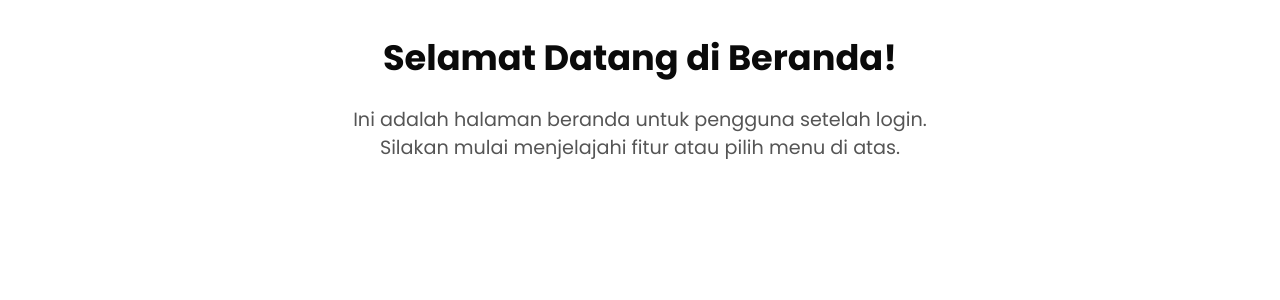
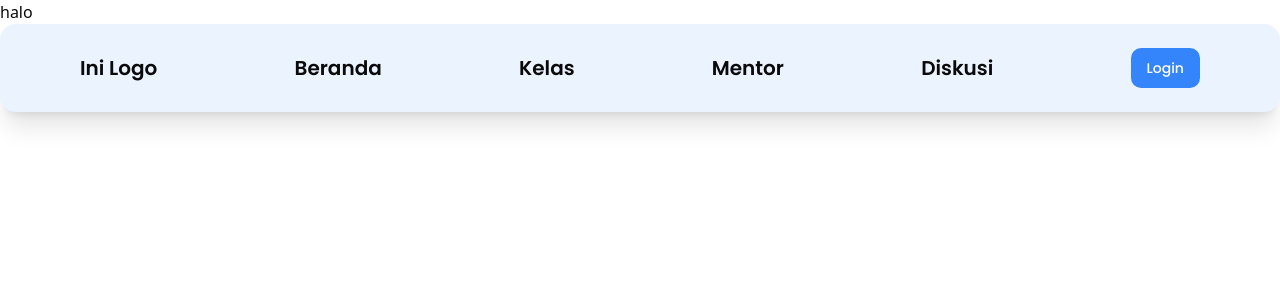
Before and after one commit to syaquiii/innoventum, a Next.js app: page /home in a window 1280 px wide. Shown: the top 300 px of the page. Built offline with nearby package versions, Linux system fonts and the light colour scheme; no server answers.

Commit message:
feat: add navbar

```diff
--- /dev/null
+++ b/src/app/(auth)/register/container/RegsiterContainer.tsx
@@ -0,0 +1,43 @@
+"use client";
+
+import { ErrorPopup } from "@/shared/components/popup/error";
+import { RegisterForm } from "../components/Form";
+import { useRegister } from "../hooks/useRegister";
+
+export default function RegisterContainer() {
+  const {
+    formData,
+    error,
+    isLoading,
+    handleChange,
+    handleSubmit,
+    handleGoogleSignIn,
+  } = useRegister();
+
+  return (
+    <div className="flex min-h-screen">
+      {/* Sisi Kiri - Form */}
+      <div className="flex flex-1 flex-col justify-center">
+        <div className="">
+          <div>
+            <h2 className="text-3xl font-bold tracking-tight text-light">
+              Daftar
+            </h2>
+            <p className="mt-2 text-sm text-light/70">
+              Find your space and innovate with Innoventum
+            </p>
+          </div>
+
+          <RegisterForm
+            formData={formData}
+            isLoading={isLoading}
+            onChange={handleChange}
+            onSubmit={handleSubmit}
+            onGoogleSignIn={handleGoogleSignIn}
+          />
+          <ErrorPopup error={error} duration={3000} />
+        </div>
+      </div>
+    </div>
+  );
+}
--- a/src/app/(auth)/register/page.tsx
+++ b/src/app/(auth)/register/page.tsx
@@ -1,43 +1,7 @@
-"use client";
+import RegisterContainer from "./container/RegsiterContainer";
 
-import { ErrorPopup } from "@/shared/components/popup/error";
-import { RegisterForm } from "./components/Form";
-import { useRegister } from "./hooks/useRegister";
+const page = () => {
+  return <RegisterContainer />;
+};
 
-export default function RegisterPage() {
-  const {
-    formData,
-    error,
-    isLoading,
-    handleChange,
-    handleSubmit,
-    handleGoogleSignIn,
-  } = useRegister();
-
-  return (
-    <div className="flex min-h-screen">
-      {/* Sisi Kiri - Form */}
-      <div className="flex flex-1 flex-col justify-center">
-        <div className="mx-auto w-full max-w-sm lg:w-96">
-          <div>
-            <h2 className="text-3xl font-bold tracking-tight text-light">
-              Daftar
-            </h2>
-            <p className="mt-2 text-sm text-light/70">
-              Find your space and innovate with Innoventum
-            </p>
-          </div>
-
-          <RegisterForm
-            formData={formData}
-            isLoading={isLoading}
-            onChange={handleChange}
-            onSubmit={handleSubmit}
-            onGoogleSignIn={handleGoogleSignIn}
-          />
-          <ErrorPopup error={error} duration={3000} />
-        </div>
-      </div>
-    </div>
-  );
-}
+export default page;
--- /dev/null
+++ b/src/app/(user)/home/container/HomeContainer.tsx
@@ -0,0 +1,5 @@
+const HomeContainer = () => {
+  return <div className="mycontainer">halo</div>;
+};
+
+export default HomeContainer;
--- a/src/app/(user)/home/page.tsx
+++ b/src/app/(user)/home/page.tsx
@@ -1,36 +1,7 @@
-"use client";
+import HomeContainer from "./container/HomeContainer";
 
-export default function HomePage() {
-  return (
-    <div
-      className="font-poppins"
-      style={{
-        padding: "2rem 0",
-        textAlign: "center",
-        maxWidth: 600,
-        margin: "0 auto",
-      }}
-    >
-      <h1
-        style={{
-          fontSize: "2.2rem",
-          fontWeight: 700,
-          marginBottom: "1.3rem",
-        }}
-      >
-        Selamat Datang di Beranda!
-      </h1>
-      <p
-        style={{
-          fontSize: "1.2rem",
-          color: "#555",
-          marginBottom: "2rem",
-        }}
-      >
-        Ini adalah halaman beranda untuk pengguna setelah login.
-        <br />
-        Silakan mulai menjelajahi fitur atau pilih menu di atas.
-      </p>
-    </div>
-  );
-}
+const page = () => {
+  return <HomeContainer />;
+};
+
+export default page;
--- /dev/null
+++ b/src/app/(user)/layout.tsx
@@ -0,0 +1,15 @@
+import Navbar from "@/shared/components/navbar/Navbar";
+import React from "react";
+
+export default function UserLayout({
+  children,
+}: {
+  children: React.ReactNode;
+}) {
+  return (
+    <>
+      <Navbar />
+      <main className="">{children}</main>
+    </>
+  );
+}
--- a/src/app/globals.css
+++ b/src/app/globals.css
@@ -27,7 +27,9 @@
   --color-ourblack: #101010;
   --color-ourgreen: #c7ff9f;
 }
-
+@utility mycontainer {
+  @apply container  max-w-7xl w-full mx-auto lg:px-10 xl:px-0;
+}
 @theme inline {
   --radius-sm: calc(var(--radius) - 4px);
   --radius-md: calc(var(--radius) - 2px);
--- a/src/app/layout.tsx
+++ b/src/app/layout.tsx
@@ -2,6 +2,7 @@ import type { Metadata } from "next";
 import { Poppins } from "next/font/google";
 import "./globals.css";
 import Providers from "@/shared/providers/provider";
+import { AuthProvider } from "@/shared/context/AuthContext";
 
 const poppins = Poppins({
   variable: "--font-poppins",
@@ -22,7 +23,9 @@ export default function RootLayout({
   return (
     <html lang="en">
       <body className={`${poppins.variable}  antialiased`}>
-        <Providers>{children}</Providers>
+        <Providers>
+          <AuthProvider>{children}</AuthProvider>
+        </Providers>
       </body>
     </html>
   );
--- /dev/null
+++ b/src/shared/components/navbar/Navbar.tsx
@@ -0,0 +1,67 @@
+"use client";
+
+import { Button } from "@/components/ui/button";
+import { navList } from "./data/navlist";
+import { useEffect, useState } from "react";
+import Link from "next/link";
+
+const Navbar = () => {
+  const [isVisible, setIsVisible] = useState(true);
+  const [lastScrollY, setLastScrollY] = useState(0);
+
+  useEffect(() => {
+    const handleScroll = () => {
+      const currentScrollY = window.scrollY;
+
+      if (currentScrollY > lastScrollY && currentScrollY > 100) {
+        // Scroll ke bawah & lebih dari 100px
+        setIsVisible(false);
+      } else {
+        // Scroll ke atas
+        setIsVisible(true);
+      }
+
+      setLastScrollY(currentScrollY);
+    };
+
+    window.addEventListener("scroll", handleScroll, { passive: true });
+
+    return () => {
+      window.removeEventListener("scroll", handleScroll);
+    };
+  }, [lastScrollY]);
+
+  return (
+    <nav
+      className={`mycontainer fixed top-0 left-0 right-0 z-50 transition-transform duration-300 ${
+        isVisible ? "translate-y-0" : "-translate-y-full"
+      }`}
+    >
+      <div className="bg-light px-20 text-xl font-semibold font-poppins py-6 my-6 rounded-2xl shadow-xl">
+        <ul className="flex justify-between items-center">
+          <div className="transition-transform hover:scale-110 duration-200 cursor-pointer">
+            Ini Logo
+          </div>
+          {navList.map((item) => (
+            <li key={item.id}>
+              <Link
+                href={item.href}
+                className="relative inline-block transition-all duration-300 hover:text-normal hover:scale-105 after:content-[''] after:absolute after:w-0 after:h-0.5 after:bg-normal after:left-0 after:-bottom-1 after:transition-all after:duration-300 hover:after:w-full"
+              >
+                {item.label}
+              </Link>
+            </li>
+          ))}
+          <Button
+            variant="normal"
+            className="transition-all duration-300 hover:scale-105 hover:shadow-lg hover:bg-normal hover:text-white"
+          >
+            Login
+          </Button>
+        </ul>
+      </div>
+    </nav>
+  );
+};
+
+export default Navbar;
--- /dev/null
+++ b/src/shared/components/navbar/data/navlist.ts
@@ -0,0 +1,22 @@
+export const navList = [
+  {
+    id: "beranda",
+    label: "Beranda",
+    href: "/beranda",
+  },
+  {
+    id: "kelas",
+    label: "Kelas",
+    href: "/kelas",
+  },
+  {
+    id: "mentor",
+    label: "Mentor",
+    href: "/mentor",
+  },
+  {
+    id: "diskusi",
+    label: "Diskusi",
+    href: "/diskusi",
+  },
+];
--- /dev/null
+++ b/src/shared/context/AuthContext.tsx
@@ -0,0 +1,71 @@
+"use client";
+
+import { createContext, useContext, ReactNode } from "react";
+import { useSession, SessionContextValue } from "next-auth/react";
+import { useQuery } from "@tanstack/react-query";
+import { Role, Pengguna, Mahasiswa, Administrator } from "@prisma/client";
+
+type ProfileEnrollmentCount = {
+  enrollments: number;
+  threads: number;
+};
+
+type ProfileMahasiswa = Mahasiswa & {
+  _count: ProfileEnrollmentCount;
+};
+
+export type FullProfile = Pengguna & {
+  mahasiswa: ProfileMahasiswa | null;
+  administrator: Administrator | null;
+};
+
+export interface AuthContextType {
+  session: SessionContextValue["data"];
+  status: SessionContextValue["status"];
+
+  profile: FullProfile | undefined;
+  isLoadingProfile: boolean;
+  profileError: Error | null;
+  refetchProfile: () => void;
+}
+
+const fetchProfil = async (): Promise<FullProfile> => {
+  const res = await fetch("/api/profil");
+  if (!res.ok) {
+    const errorData = await res.json();
+    throw new Error(errorData.error || "Gagal mengambil data profil");
+  }
+  return res.json();
+};
+
+export const AuthContext = createContext<AuthContextType | undefined>(
+  undefined
+);
+
+export function AuthProvider({ children }: { children: ReactNode }) {
+  const { data: session, status } = useSession();
+
+  const {
+    data: profile,
+    isLoading: isLoadingProfile,
+    error: profileError,
+    refetch: refetchProfile,
+  } = useQuery<FullProfile, Error>({
+    queryKey: ["profil"],
+    queryFn: fetchProfil,
+    enabled: status === "authenticated",
+    staleTime: 1000 * 60 * 5,
+    retry: 1,
+  });
+
+  const value: AuthContextType = {
+    session,
+    status,
+    profile,
+    isLoadingProfile,
+    profileError,
+    refetchProfile: () => refetchProfile(),
+  };
+
+  return <AuthContext.Provider value={value}>{children}</AuthContext.Provider>;
+}
--- /dev/null
+++ b/src/shared/hooks/useAuth.tsx
@@ -0,0 +1,10 @@
+import { useContext } from "react";
+import { AuthContext, AuthContextType } from "../context/AuthContext";
+
+export const useAuth = (): AuthContextType => {
+  const context = useContext(AuthContext);
+  if (context === undefined) {
+    throw new Error("useAuth harus digunakan di dalam AuthProvider");
+  }
+  return context;
+};
```
Also changed, not shown: 1 other file (tests, documents, lock files or other folders).
